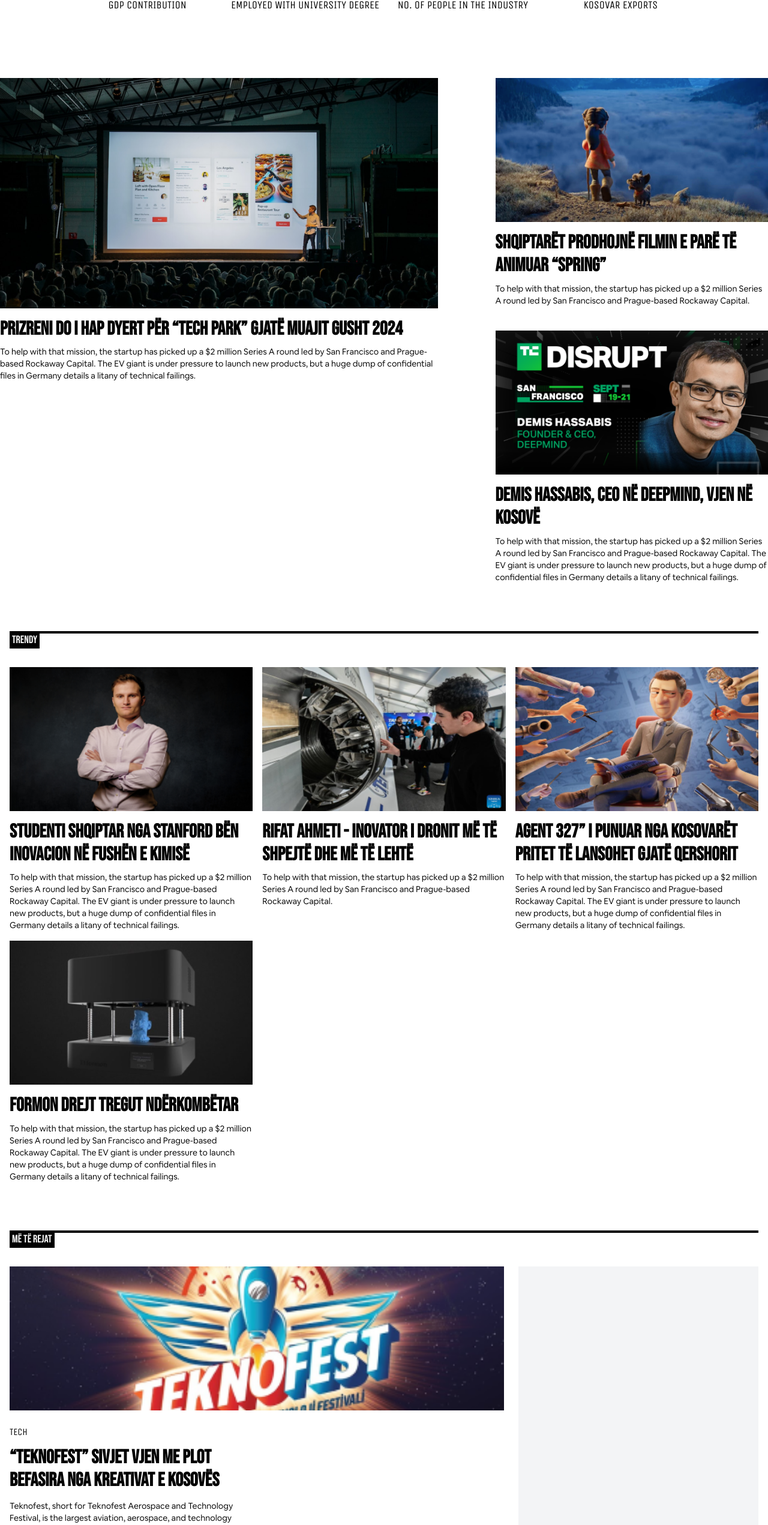
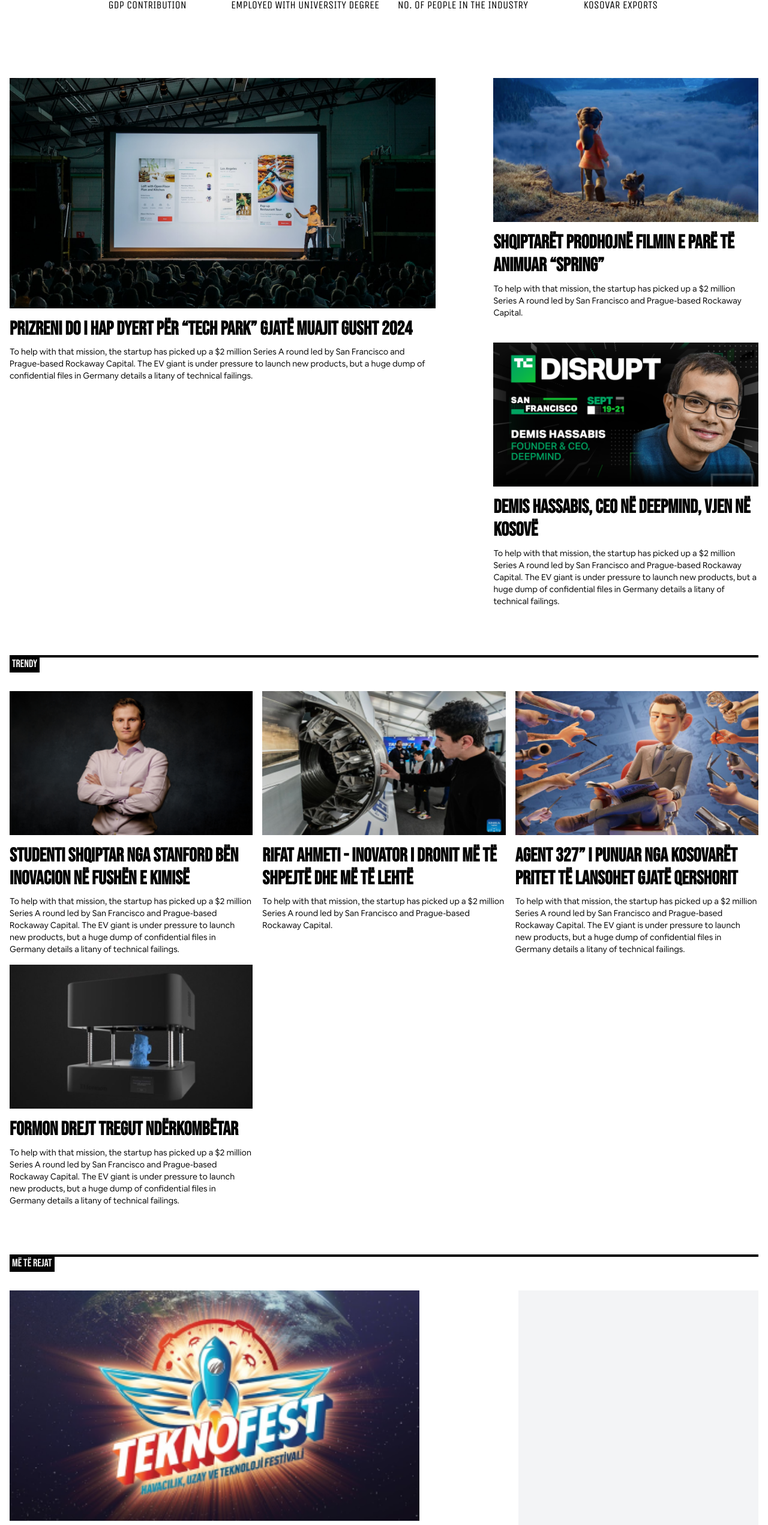
Before and after one commit to FortanPireva/kreativat, a Next.js app: page /new_design in a window 1280 px wide. Shown: the part 814-3356 px from the top of the page at 60% size. Built offline with nearby package versions, Linux system fonts and the light colour scheme.

Commit message:
more fixes

```diff
--- a/components/Section/FAQSection.tsx
+++ b/components/Section/FAQSection.tsx
@@ -21,7 +21,7 @@ const FAQSection: React.FC<FAQProps> = ({ faqs }) => {
   };
 
   return (
-    <div className="w-full p-6 ax-auto flex justify-center text-left items-center flex-col gap-5 py-14 min-h-screen ">
+    <div className="w-full p-6 ax-auto flex justify-center text-left items-center flex-col gap-5 py-14 min-h-screen mx-auto  max-w-7xl">
       <p className="uppercase w-full pt-20 text-left font-unica-one text-2xl leading-kreativat-tight">
         Key Figures
       </p>
--- a/components/Section/HeadlineSection.tsx
+++ b/components/Section/HeadlineSection.tsx
@@ -16,7 +16,7 @@ const HeadlineSection: React.FC<SectionComponentProps> = ({
   rightCards,
 }) => {
   return (
-    <div className="grid grid-cols-5 grid-rows-1 gap-24 mb-4  mt-96 md:mt-36  mx-auto justify-center  max-w-7xl ">
+    <div className="grid grid-cols-5 grid-rows-1 gap-24 mb-4  mt-96 md:mt-36 px-4  mx-auto justify-center  max-w-7xl ">
       <div className="  flex  flex-col  col-span-5 lg:col-span-3   h-full">
         <div className="relative  	 w-auto max-h-screen  h-96 basis-full  ">
           <Image
--- a/components/Section/RecentSection.tsx
+++ b/components/Section/RecentSection.tsx
@@ -11,7 +11,7 @@ interface RecentSectionProps {
 }
 const RecentSection = ({ cards }: RecentSectionProps) => {
   return (
-    <div className="my-20 px-4 ">
+    <div className="my-20 px-4 mx-auto  max-w-7xl ">
       <div className="border-t-4 border-t-black my-8 p-0">
         <span className="bg-black  text-white text-lg leading-kreativat-tight m-0 p-1 uppercase">
           {" "}
@@ -21,8 +21,11 @@ const RecentSection = ({ cards }: RecentSectionProps) => {
       <div className=" grid grid-cols-12 grid-rows-1 gap-6   ">
         <div className="col-span-12 md:col-span-8 flex flex-col gap-4">
           {cards.map((card, i) => (
-            <div key={i} className="grid grid-cols-12 grid-rows-1 gap-6  ">
-              <div className="relative  col-span-12 	 w-auto max-h-screen  h-60 basis-full  ">
+            <div
+              key={i}
+              className="grid grid-cols-12 grid-rows-1 gap-6 h-full  "
+            >
+              <div className="relative  col-span-10 	 w-auto max-h-screen  h-96 basis-full  ">
                 <Image
                   alt={card.title}
                   src={card.image}
--- a/components/Section/TrendySection.tsx
+++ b/components/Section/TrendySection.tsx
@@ -11,7 +11,7 @@ interface TrendySectionProps {
 }
 const TrendySection = ({ cards }: TrendySectionProps) => {
   return (
-    <div className="my-20 px-4 ">
+    <div className="my-20 px-4  mx-auto  max-w-7xl ">
       <div className="border-t-4 border-t-black my-8 p-0">
         <span className="bg-black text-white text-lg leading-kreativat-tight m-0 p-1">
           {" "}
--- a/components/Stats/Stats.tsx
+++ b/components/Stats/Stats.tsx
@@ -15,7 +15,7 @@ const DynamicCountUphNoSSR = dynamic(() => import("react-countup"), {
 });
 const StatsComponent: React.FC<StatsComponentProps> = ({ stats }) => {
   return (
-    <div className="grid grid-cols-1 md:grid-cols-2 p-2 lg:grid-cols-4 gap-4   text-black">
+    <div className="grid grid-cols-1 md:grid-cols-2 p-2 lg:grid-cols-4 gap-4   text-black ">
       {stats.map((stat, index) => (
         <div
           key={index}
```
